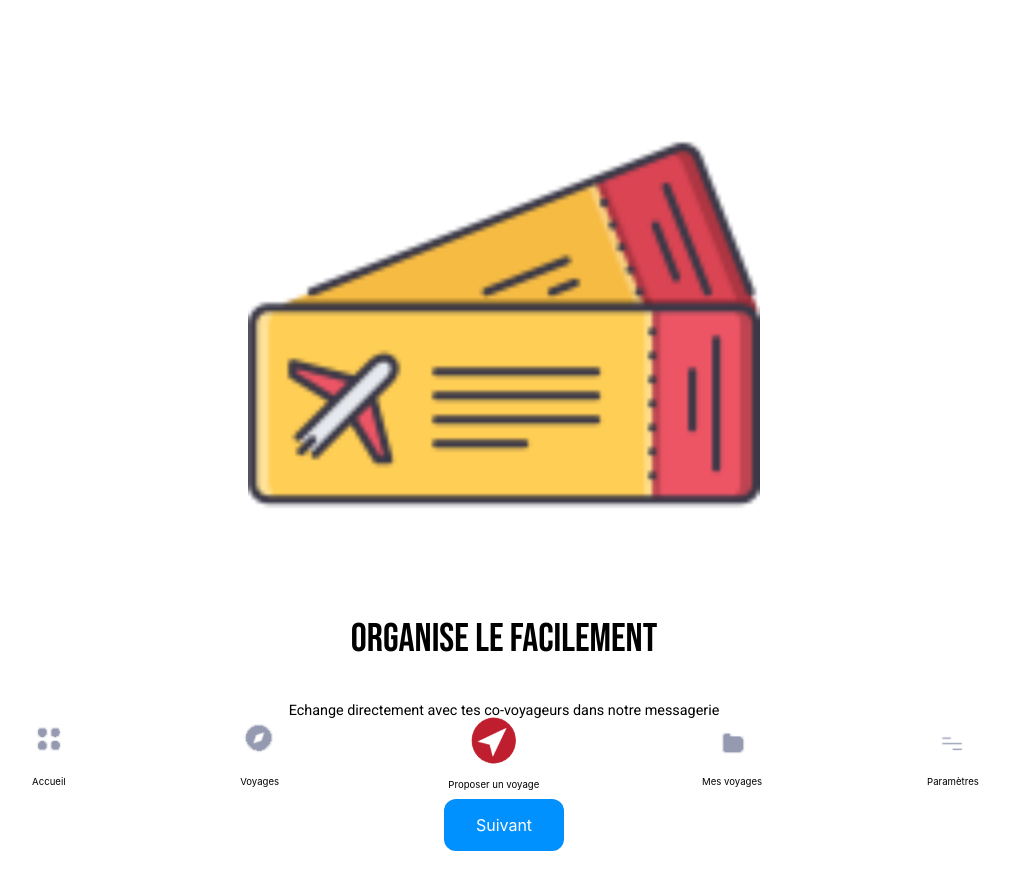
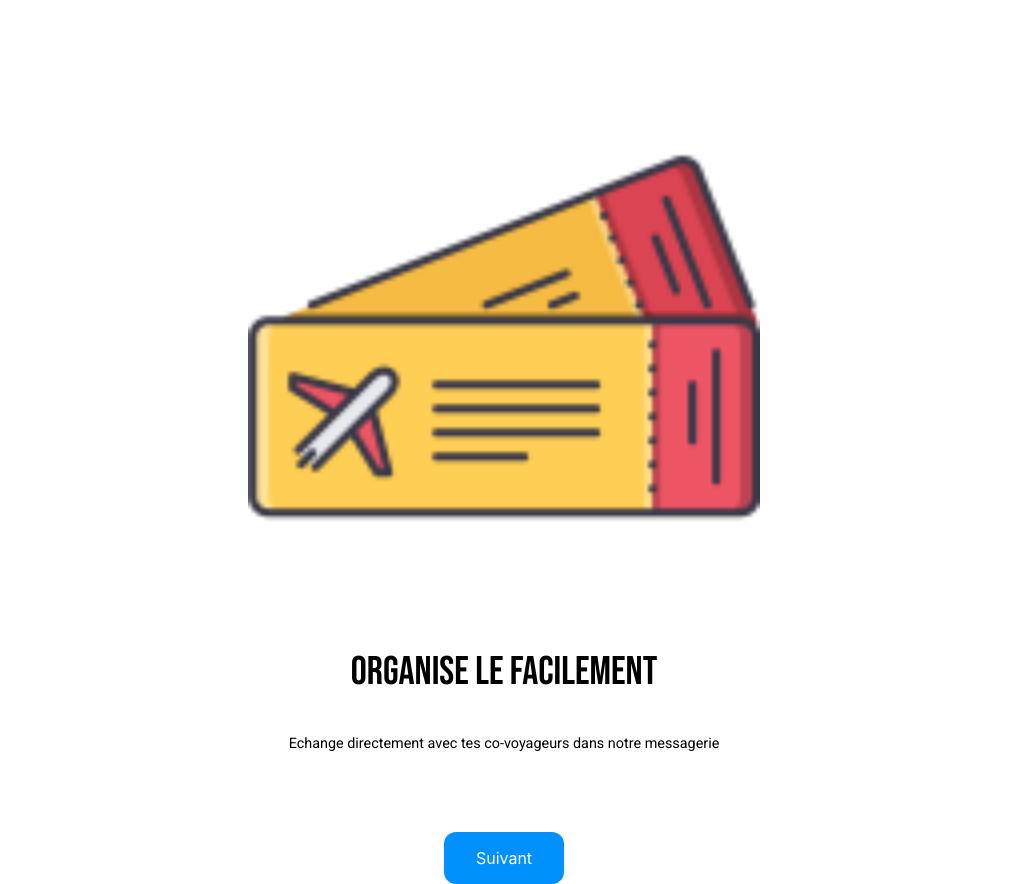
Before and after one commit to WildCodeSchool/reims-0919-js-tuk-tuk-travel, a React (Create React App) app in the folder tuktuktravel/: page /introthird in a window 1280 px wide. Shown: the whole page, without its empty margins (136-1146 px from the left). Before the commit the page ends 851 px from the top, so only its background shows below. Built offline with nearby package versions, Linux system fonts and the light colour scheme.

Commit message:
Readjust

```diff
--- a/tuktuktravel/src/App.css
+++ b/tuktuktravel/src/App.css
@@ -69,13 +69,13 @@
 
 .img-third-page {
   width: 40%;
-  margin-top: 3.2em;
+  margin-top: 4em;
 }
 
 .title-intro-third {
   font-family: 'Bebas Neue', cursive;
   font-size: 2.5em;
-  margin-top: 0.4em;
+  margin-top: 0.9em;
   width: 90%;
 }
 /*----------------*/
--- a/tuktuktravel/src/App.js
+++ b/tuktuktravel/src/App.js
@@ -1,15 +1,15 @@
 import React from 'react';
-import TravelCards from './components/TravelCards'
-import UserConnexion from './components/UserConnexion';
-import './App.css'
-import FormUsers from './components/FormUsers'
-import TravelForm from './components/TravelForm'
-import Home from './components/Home';
 import { Switch, Route } from 'react-router-dom';
-import NavFooter from './components/NavFooter';
 import HomeIntroFirst from './components/HomeIntroFirst';
 import HomeIntroSec from './components/HomeIntroSec';
 import HomeIntroThird from './components/HomeIntroThird';
+import Home from './components/Home';
+import FormUsers from './components/FormUsers'
+import UserConnexion from './components/UserConnexion';
+import TravelForm from './components/TravelForm'
+import TravelCards from './components/TravelCards'
+import NavFooter from './components/NavFooter';
+import './App.css'
 
 function App() {
   return (
@@ -24,8 +24,6 @@ function App() {
         <Route exact path="/travelcards" component={TravelCards}/>
         <Route exact path="/travelform" component={TravelForm}/>
       </Switch>
-      <NavFooter />
-
     </div>
   );
 }
--- a/tuktuktravel/src/components/FormUsers.js
+++ b/tuktuktravel/src/components/FormUsers.js
@@ -2,6 +2,7 @@ import React, { Component } from 'react';
 import axios from 'axios';
 import UploadFile from './UploadFile'
 import '../App.css'
+import NavFooter from './NavFooter';
 
 class FormUsers extends Component {
   constructor(props) {
@@ -65,6 +66,7 @@ class FormUsers extends Component {
           <button className='send-form-users'>Envoyer</button>
         </form>
         <UploadFile />
+        <NavFooter/>
       </div>
     );
   }
--- a/tuktuktravel/src/components/TravelCards.js
+++ b/tuktuktravel/src/components/TravelCards.js
@@ -1,6 +1,7 @@
 import React, { Component } from "react"
 import Moment from 'react-moment';
 import '../App.css'
+import NavFooter from "./NavFooter";
 
 class TravelCards extends Component {
   constructor(props) {
@@ -34,6 +35,7 @@ class TravelCards extends Component {
                   <li>Description: {res.description}</li>
                 </ul>
               </div>})}
+              <NavFooter/>
       </div>
     )
   }
--- a/tuktuktravel/src/components/TravelForm.js
+++ b/tuktuktravel/src/components/TravelForm.js
@@ -2,6 +2,7 @@ import React, { Component } from "react"
 import Calendar from 'react-input-calendar'
 import axios from 'axios'
 import '../App.css'
+import NavFooter from "./NavFooter"
 
 
 
@@ -71,6 +72,7 @@ class TravelForm extends Component {
           <input type='submit' value='Ajouter' className="add-tuktuk" />
 
         </form>
+        <NavFooter/>
       </div>
 
     )
--- a/tuktuktravel/src/components/UserConnexion.js
+++ b/tuktuktravel/src/components/UserConnexion.js
@@ -1,6 +1,7 @@
 import React, { Component } from "react"
 import axios from 'axios'
 import '../App.css'
+import NavFooter from "./NavFooter";
 
 class UserConnexion extends Component {
   constructor(props) {
@@ -51,6 +52,7 @@ class UserConnexion extends Component {
                 <input type="submit" value="Connexion" />
               </div>
           </form>
+          <NavFooter/>
       </div>
     )
   }
```
